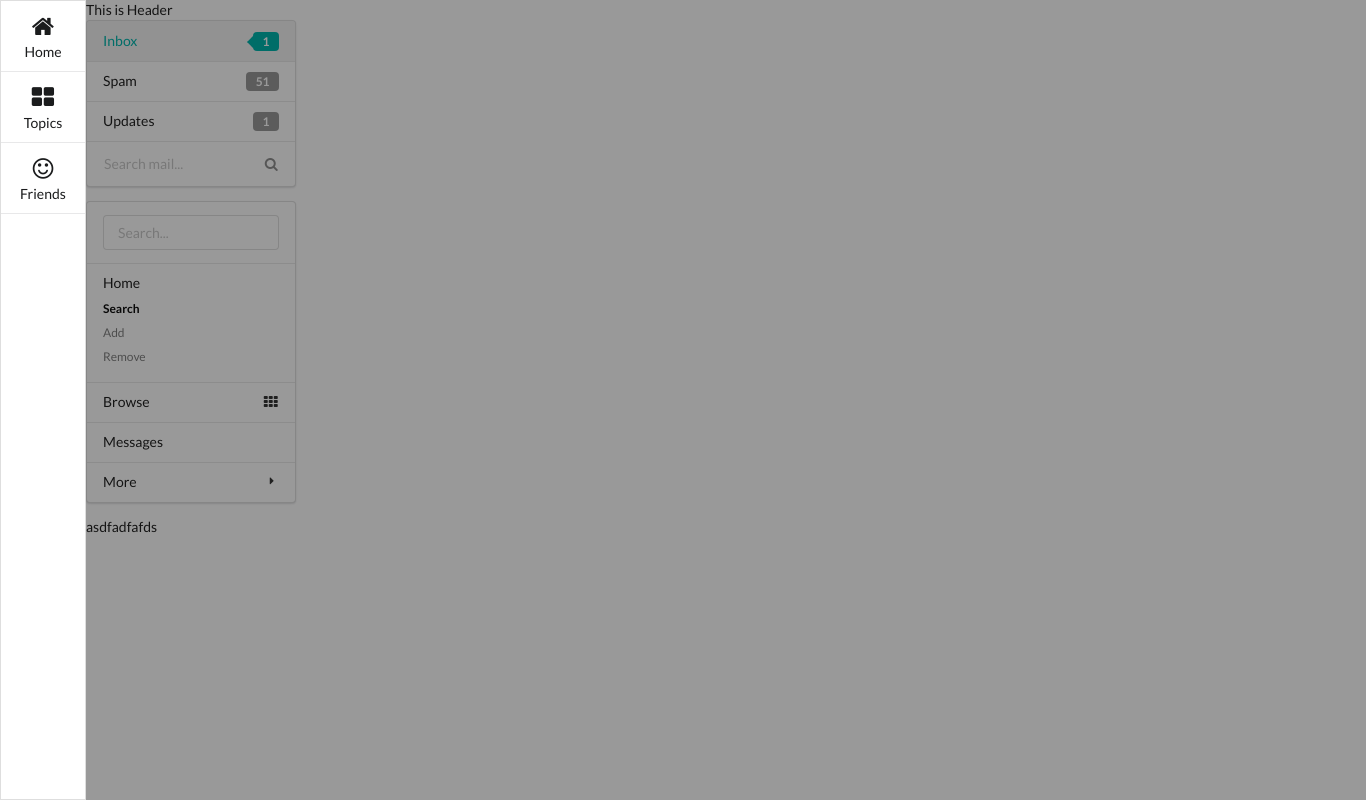
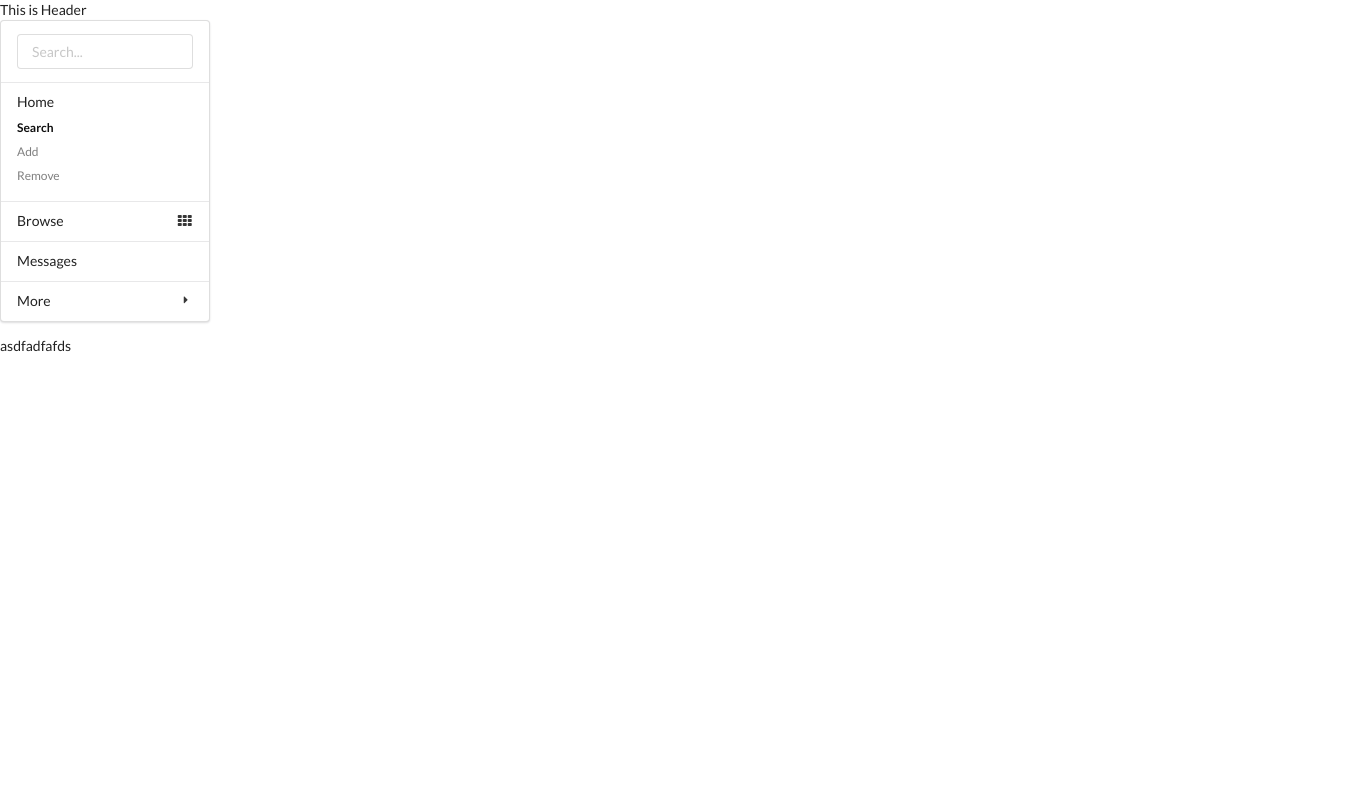
Before and after one commit to JackRourkeK/zama, a plain HTML site: page index.html in a window 1280 px wide. Shown: the whole page, 1366 px wide, since content can reach past the window. Drawn offline with Linux system fonts and the light colour scheme.

Commit message:
index.html edited for sidebar by Jack Rourke

```diff
--- a/index.html
+++ b/index.html
@@ -11,7 +11,7 @@
 	<div class="ui grid">
 		<div class="three column row">
 			<div class="column zm-left-sidebar">
-				<div class="ui left demo vertical sidebar labeled icon menu hide">
+				<!-- <div class="ui left demo vertical sidebar labeled icon menu ">
 					<a class="item">
 						<i class="home icon"></i>
 						Home
@@ -24,8 +24,8 @@
 						<i class="smile icon"></i>
 						Friends
 					</a>
-				</div>
-				<div class="ui vertical menu hide">
+				</div> -->
+				<!-- <div class="ui vertical menu hide">
 					<a class="teal item active">
 						Inbox
 						<div class="ui teal left pointing label">1</div>
@@ -45,7 +45,7 @@
 						</div>
 					</div>
 				</div>
-				<div class="ui vertical menu">
+ -->				<div class="ui left vertical menu">
 					<div class="item">
 						<div class="ui input"><input type="text" placeholder="Search..."></div>
 					</div>
@@ -90,8 +90,8 @@
 	<script type="text/javascript" src="assets/semantic.min.js"></script>
 	<script type="text/javascript">
 		$(document).ready(function(){
-			$('.ui.sidebar').sidebar('setting','closable', false).sidebar('toggle')
-			;
+			$('.ui.sidebar').sidebar('setting','closable', false).sidebar('toggle');
+			$('.ui.dropdown').dropdown();
 		});
 	</script>
 </body>
```
